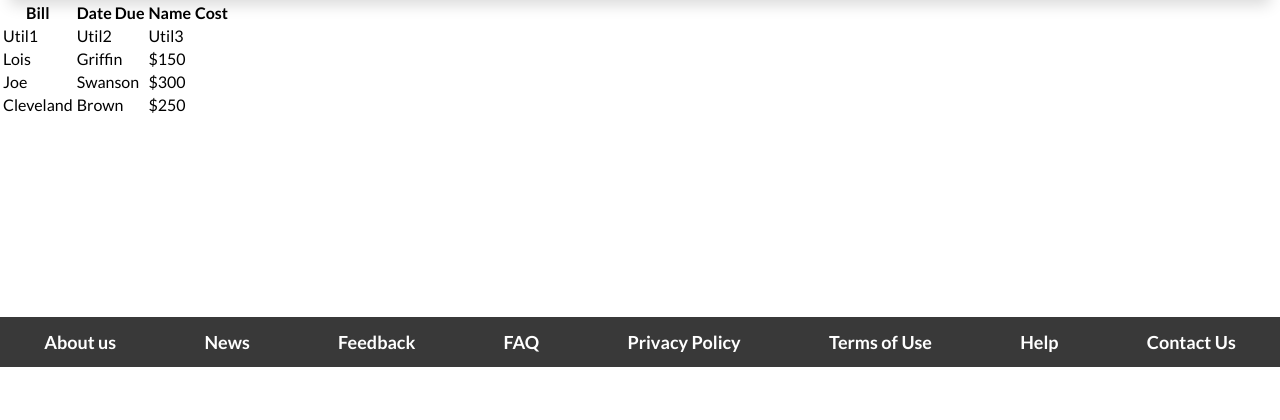
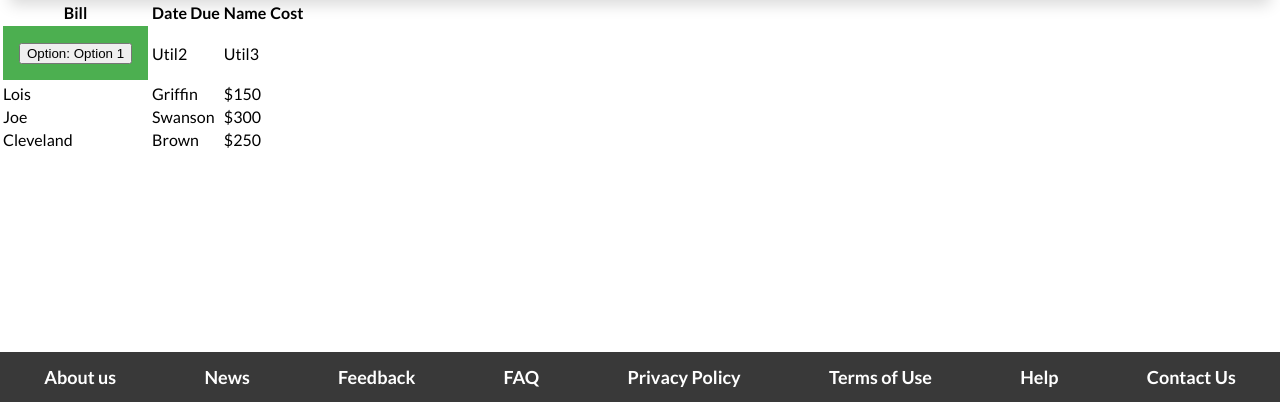
Before and after one commit to SuperNar3k/ezroomy2017, a PHP site: page /homeprofile.php in a window 1280 px wide. Shown: the part 50-470 px from the top of the page. Run offline with PHP 8.4, Linux system fonts and the light colour scheme; some libraries are stand-ins or nearby versions.

Commit message:
fwefwefwef

```diff
--- /dev/null
+++ b/css/homeprofile.css
@@ -0,0 +1,43 @@
+.dropbtn {
+    background-color: #4CAF50;
+    color: white;
+    padding: 16px;
+    font-size: 16px;
+    border: none;
+    cursor: pointer;
+}
+
+/* Dropdown button on hover & focus */
+.dropbtn:hover, .dropbtn:focus {
+    background-color: #3e8e41;
+}
+
+/* The container <div> - needed to position the dropdown content */
+.dropdown {
+    position: relative;
+    display: inline-block;
+}
+
+/* Dropdown Content (Hidden by Default) */
+.dropdown-content {
+    display: none;
+    position: absolute;
+    background-color: #f9f9f9;
+    min-width: 160px;
+    box-shadow: 0px 8px 16px 0px rgba(0,0,0,0.2);
+    z-index: 1;
+}
+
+/* Links inside the dropdown */
+.dropdown-content a {
+    color: black;
+    padding: 12px 16px;
+    text-decoration: none;
+    display: block;
+}
+
+/* Change color of dropdown links on hover */
+.dropdown-content a:hover {background-color: #f1f1f1}
+
+/* Show the dropdown menu (use JS to add this class to the .dropdown-content container when the user clicks on the dropdown button) */
+.show {display:block;}
--- a/homeprofile.php
+++ b/homeprofile.php
@@ -14,7 +14,13 @@
     <link href="https://fonts.googleapis.com/css?family=Lato:100,300,400,700,900" rel="stylesheet">
 </head>
 <body>
+    <script src="https://ajax.googleapis.com/ajax/libs/jquery/2.1.3/jquery.min.js"></script>
+    <script> $(".dropdown-content li a").click(function(){
 
+             $(this).parents(".dropbtn").find('.dropdown').text($(this).text());
+             $(this).parents(".dropbtn").find('.dropdown').val($(this).text());
+
+             }); </script>
     <?php include "nav.php"; ?>
     <div>
         <table>
@@ -25,7 +31,18 @@
         <th>Cost</th>
     </tr>
     <tr>
-        <td>Util1</td>
+        <td>
+            <div class="dropbtn">
+            <button type="button" class="btn btn-default dropdown-toggle" data-toggle="dropdown">
+            Option: <span class="dropdown">Option 1</span><span class="caret"></span>
+            </button>
+            <ul class="dropdown-content" role="menu">
+            <li><a href="#">Option 1</a></li>
+            <li><a href="#">Option 2</a></li>
+            <li><a href="#">Option 3</a></li>
+            </ul>
+            </div>
+        </td>
         <td>Util2</td>
         <td>Util3</td>
     </tr>
```
